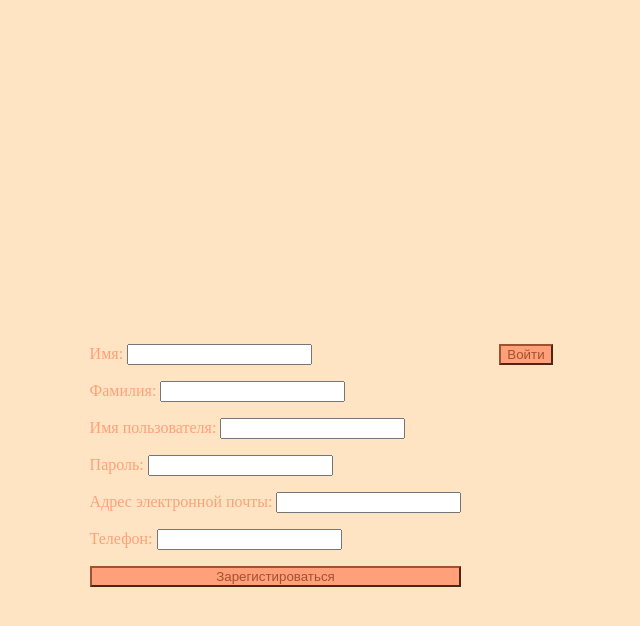
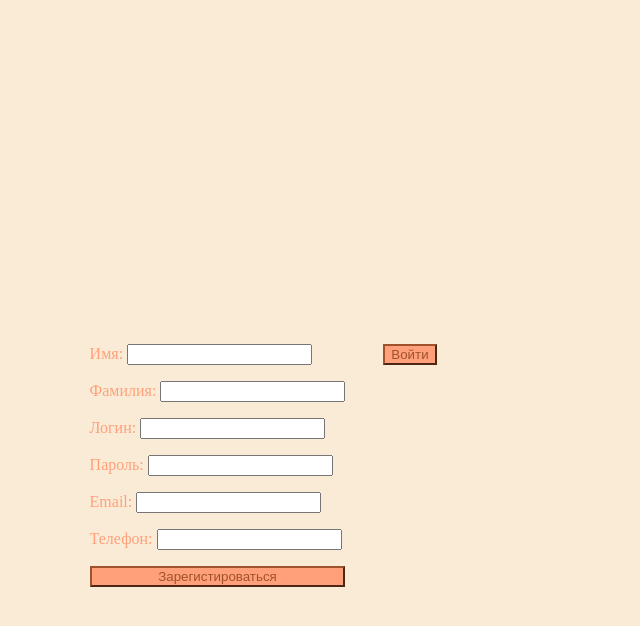
Before and after one commit to AlexandrovZahary/library, a Django app: page /sign_up/ in a window 1280 px wide. Shown: the top 626 px of the page, without its empty margins (424-1064 px from the left). Run offline with Django 5.2, Linux system fonts and the light colour scheme.

Commit message:
Add files via upload

```diff
--- a/libraryapp/forms.py
+++ b/libraryapp/forms.py
@@ -5,7 +5,7 @@ from .models import *
 class SignUp(forms.ModelForm):
     class Meta:
         model = User
-        fields = ("first_name", "last_name", "username", "password", "email", "Телефон")
+        fields = ("first_name", "last_name", "username", "password", "email", "phone")
 
 
 class SignIn(forms.Form):
@@ -43,7 +43,7 @@ class DeleteBook(forms.Form):
 class AddUser(forms.ModelForm):
     class Meta:
         model = User
-        fields = ("first_name", "last_name", "username", "password", "email", "Телефон")
+        fields = ("first_name", "last_name", "username", "password", "email", "phone")
 
 
 class ChangeUser(forms.Form):
--- a/libraryapp/models.py
+++ b/libraryapp/models.py
@@ -4,6 +4,9 @@ from django.contrib.auth.models import AbstractUser
 
 class Tag(models.Model):
     name = models.CharField(max_length=100)
+
+    def __str__(self):
+        return self.name
 
 
 class Book(models.Model):
@@ -40,7 +43,7 @@ class Book(models.Model):
 
 
 class User(AbstractUser):
-    phone = models.CharField(max_length=11, name="Телефон")
+    phone = models.CharField(max_length=11)
 
     def __str__(self):
         return self.username
--- a/libraryapp/static/styles/style.css
+++ b/libraryapp/static/styles/style.css
@@ -59,7 +59,7 @@ a {
     width: 33.3%;
 }
 .background {
-    background-color: bisque;
+    background-color: antiquewhite;
 }
 .text {
     color: lightsalmon;
--- a/libraryapp/templates/home.html
+++ b/libraryapp/templates/home.html
@@ -12,7 +12,7 @@
         <p class="text_size_3 text">Фамилия: {{ self.last_name }}</p>
         <p class="text_size_3 text">Логин: {{ self.username }}</p>
         <p class="text_size_3 text">Email: {{ self.email }}</p>
-        <p class="text_size_3 text">Телефон: {{ self.Телефон }}</p>
+        <p class="text_size_3 text">Телефон: {{ self.phone }}</p>
         <p class="text_size_3 text">Уровень доступа: {{ access_level }}</p>
         <p class="text_size_3 text">Список взятых книг:</p>
         <div class="flex hor_center_2 width">
--- a/libraryapp/templates/sign_in.html
+++ b/libraryapp/templates/sign_in.html
@@ -13,7 +13,8 @@
             {% if form %}
             <form action="" method="POST">
                 {% csrf_token %}
-                {{ form.as_p }}
+                <p>Логин: {{ form.username }}</p>
+                <p>Пароль: {{ form.password }}</p>
                 <button class="button width">Войти</button>
             </form>
             {% endif %}
--- a/libraryapp/templates/sign_up.html
+++ b/libraryapp/templates/sign_up.html
@@ -12,7 +12,12 @@
             {% if form %}
             <form action="" method="POST">
                 {% csrf_token %}
-                {{ form.as_p }}
+                <p>Имя: {{ form.first_name }}</p>
+                <p>Фамилия: {{ form.last_name }}</p>
+                <p>Логин: {{ form.username }}</p>
+                <p>Пароль: {{ form.password }}</p>
+                <p>Email: {{ form.email }}</p>
+                <p>Телефон: {{ form.phone }}</p>
                 <button class="button width">Зарегистироваться</button>
             </form>
             {% endif %}
--- a/libraryapp/templates/user.html
+++ b/libraryapp/templates/user.html
@@ -9,14 +9,14 @@
 <body class="background">
     <div class="flex margin_top_5 width">
         <a href="{% url 'home' %}"><button class="button">Главная</button></a>
-        <a href="users" class="margin_left_5"><button class="button">Пользователи</button></a>
+        <a href="{% url 'users' %}" class="margin_left_5"><button class="button">Пользователи</button></a>
     </div>
     <div class="width3 margin_top_5 text_size_3 text">
         <p>Имя: {{ user.first_name }}</p>
         <p>Фамилия: {{ user.last_name }}</p>
         <p>Логин: {{ user.username }}</p>
         <p>Email: {{ user.email }}</p>
-        <p>Телефон: {{ user.Телефон }}</p>
+        <p>Телефон: {{ user.phone }}</p>
         <p>Уровень доступа: {{ user_access_level }}</p>
         <div>
             <p class="text_size_3 text">Список взятых книг:</p>
--- a/libraryapp/views.py
+++ b/libraryapp/views.py
@@ -19,7 +19,7 @@ def sign_up(request):
                 last_name=form.cleaned_data["last_name"],
                 username=form.cleaned_data["username"],
                 email=form.cleaned_data["email"],
-                Телефон=form.cleaned_data["Телефон"]
+                phone=form.cleaned_data["phone"]
             )
             new_user.set_password(
                 form.cleaned_data["password"]
@@ -124,7 +124,7 @@ def change_data(request):
             user.last_name = form.cleaned_data["last_name"]
             user.username = form.cleaned_data["username"]
             user.email = form.cleaned_data["email"]
-            user.Телефон = form.cleaned_data["Телефон"]
+            user.phone = form.cleaned_data["phone"]
             user.set_password(
                 form.cleaned_data["password"]
             )
@@ -191,7 +191,7 @@ def book(request, id):
         href = True
     rating = 0
     quantity = 0
-    for comment in useful_comments:
+    for comment in all_comments:
         rating = rating + comment.rating
         quantity = quantity + 1
     if quantity != 0:
@@ -328,7 +328,7 @@ def add_user(request):
                 username=form.cleaned_data["username"],
                 password=form.cleaned_data["password"],
                 email=form.cleaned_data["email"],
-                Телефон=form.cleaned_data["Телефон"]
+                phone=form.cleaned_data["phone"]
             )
             if form.cleaned_data["access_level"] == "librarian":
                 user.groups.set([librarians, ])
```
Also changed, not shown: db.sqlite3, libraryapp/migrations/0003_rename_телефон_user_phone.py (added).
